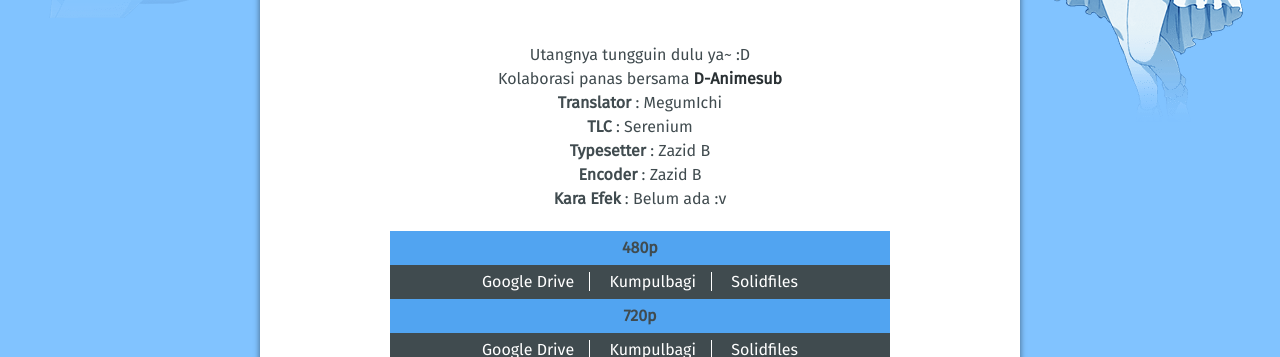
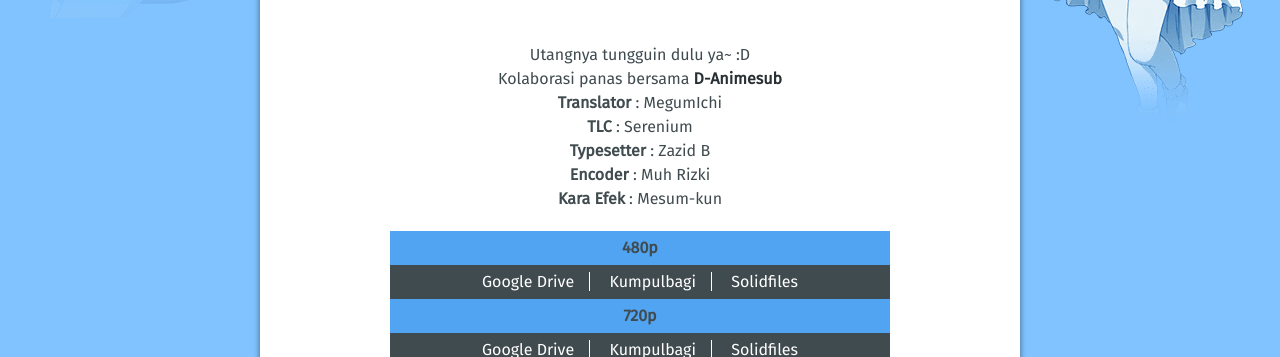
Before and after one commit to faishalirwn/hatsukoisubs, a Jekyll site: the page built from _posts/2017-07-17-isekai-shokudou-01.html, in a window 1280 px wide. Shown: the part 493-850 px from the top of the page. Built offline with Jekyll 4.4.1, drawn with Linux system fonts in a browser that asks for light colours; comment, search, counter and statistics services are not loaded.

Commit message:
Isekai 01

```diff
--- a/_posts/2017-07-17-isekai-shokudou-01.html
+++ b/_posts/2017-07-17-isekai-shokudou-01.html
@@ -27,8 +27,8 @@ Kolaborasi panas bersama <b><a href="https://danimesub.wordpress.com">D-Animesub
 <b>Translator</b> : MegumIchi<br>
 <b>TLC</b> : Serenium<br>
 <b>Typesetter</b> : Zazid B<br>
-<b>Encoder</b> : Zazid B<br>
-<b>Kara Efek</b> : Belum ada :v</p>
+<b>Encoder</b> : Muh Rizki<br>
+<b>Kara Efek</b> : Mesum-kun</p>
 <div class="dl-box-wrap">
 <div class="dl-box">
   <h4>480p</h4>
```
